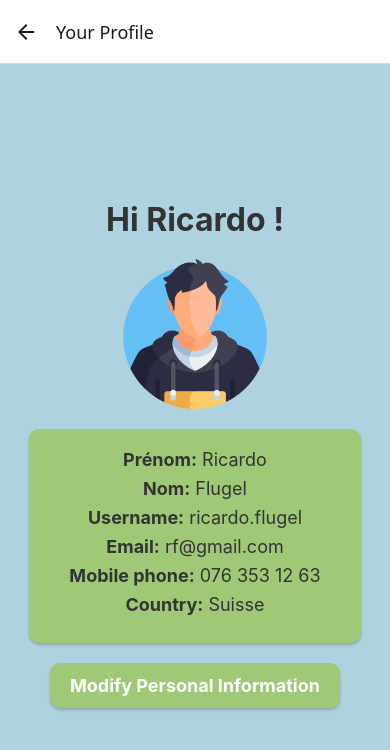
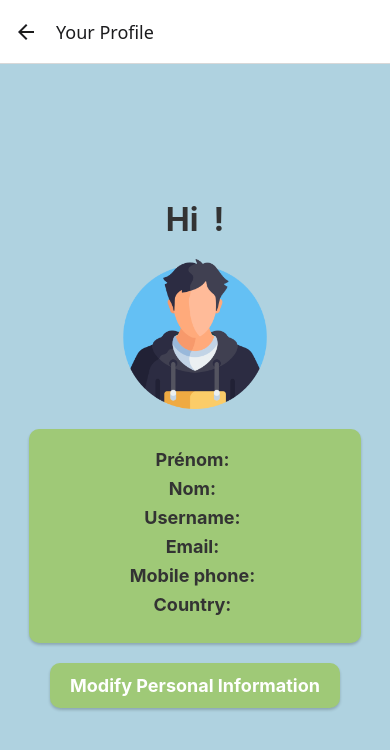
Before and after one commit to RykardBoy/Track-Your-Travel, a React Native app: screen /Profile in a window 390 px wide. Shown: the top 750 px of the page. Built offline with nearby package versions, Linux system fonts and the light colour scheme.

Commit message:
stockage du id_user pour pouvoir faire les prochaines requests

```diff
--- a/screens/LoginPage.js
+++ b/screens/LoginPage.js
@@ -3,6 +3,7 @@ import { View, Text, TextInput, TouchableOpacity, StyleSheet } from 'react-nativ
 import RegisterPage from './RegisterPage';
 import MainNavigation from '../navigations/MainNavigation';
 import AsyncStorage from '@react-native-async-storage/async-storage';
+import { useScrollToTop } from '@react-navigation/native';
 
 
 const LoginPage = ({ navigation }) => {
@@ -12,6 +13,7 @@ const LoginPage = ({ navigation }) => {
     const base = "http://10.177.235.226:8000/api/login"; // --> changer l'adresse à chaque lancement d'ngrok
     const [username, setUsername] = useState('');
     const [password, setPassword] = useState('');
+    const [id_user, setIdUser] = useState('');
 
     const handleLogin = async () => {
         try {
@@ -33,13 +35,15 @@ const LoginPage = ({ navigation }) => {
 
           if (response.ok && tokenCorriger) {
             await AsyncStorage.setItem('token', tokenCorriger);
+            const id = data['user']['id_user']
+            await AsyncStorage.setItem('id_user', id.toString());
             console.log("Connexion Réussie !")
             navigation.navigate('Home');
           }
         } catch (error) {
           console.log('Erreur de connexion', error);
         }
-      };
+    };
 
     const handleRegister = () => {
         navigation.navigate('Register'); // Redirection vers la page d'inscription
--- a/screens/ProfilePage.js
+++ b/screens/ProfilePage.js
@@ -1,15 +1,25 @@
 import React, { useState } from 'react';
 import { View, Text, Image, Pressable, StyleSheet, Modal, TextInput } from "react-native";
+import AsyncStorage from '@react-native-async-storage/async-storage';
 
 const ProfilePage = () => {
+    const base = "http://10.177.235.226:8000/api/user/";
     const [modalVisible, setModalVisible] = useState(false);
-    const [prenom, setPrenom] = useState("Ricardo");
-    const [nom, setNom] = useState("Flugel");
-    const [username, setUsername] = useState("ricardo.flugel");
-    const [email, setEmail] = useState("rf@gmail.com");
-    const [phone, setPhone] = useState("076 353 12 63");
-    const [country, setCountry] = useState("Suisse");
+    const [prenom, setPrenom] = useState("");
+    const [nom, setNom] = useState("");
+    const [username, setUsername] = useState("");
+    const [email, setEmail] = useState("");
+    const [phone, setPhone] = useState("");
+    const [country, setCountry] = useState("");
 
+    const handleAffichage = async () => {
+        try{
+
+        } catch (error) {
+            console.log("Erreur d'affichage : " + error);
+        }
+    }
+    console.log(AsyncStorage.getItem('id_user'));
     return (
         <View style={styles.view1}>
             <Text style={styles.titre1}>Hi {prenom} !</Text>
--- a/screens/RegisterPage.js
+++ b/screens/RegisterPage.js
@@ -15,7 +15,7 @@ const RegisterPage = ({ navigation }) => {
         const reponse = await fetch(base, {
             method: "POST",
             headers: {
-                "Content-Type": "application/json"  // <<< À ajouter
+                "Content-Type": "application/json"
             },
             body: JSON.stringify({ firstname, lastname, username, email, country, password })
         });
@@ -34,7 +34,6 @@ const RegisterPage = ({ navigation }) => {
         console.log("Erreur d'enregistrement : " + error);
     }
 
-    // navigation.navigate('Login');
 };
 
 
```
